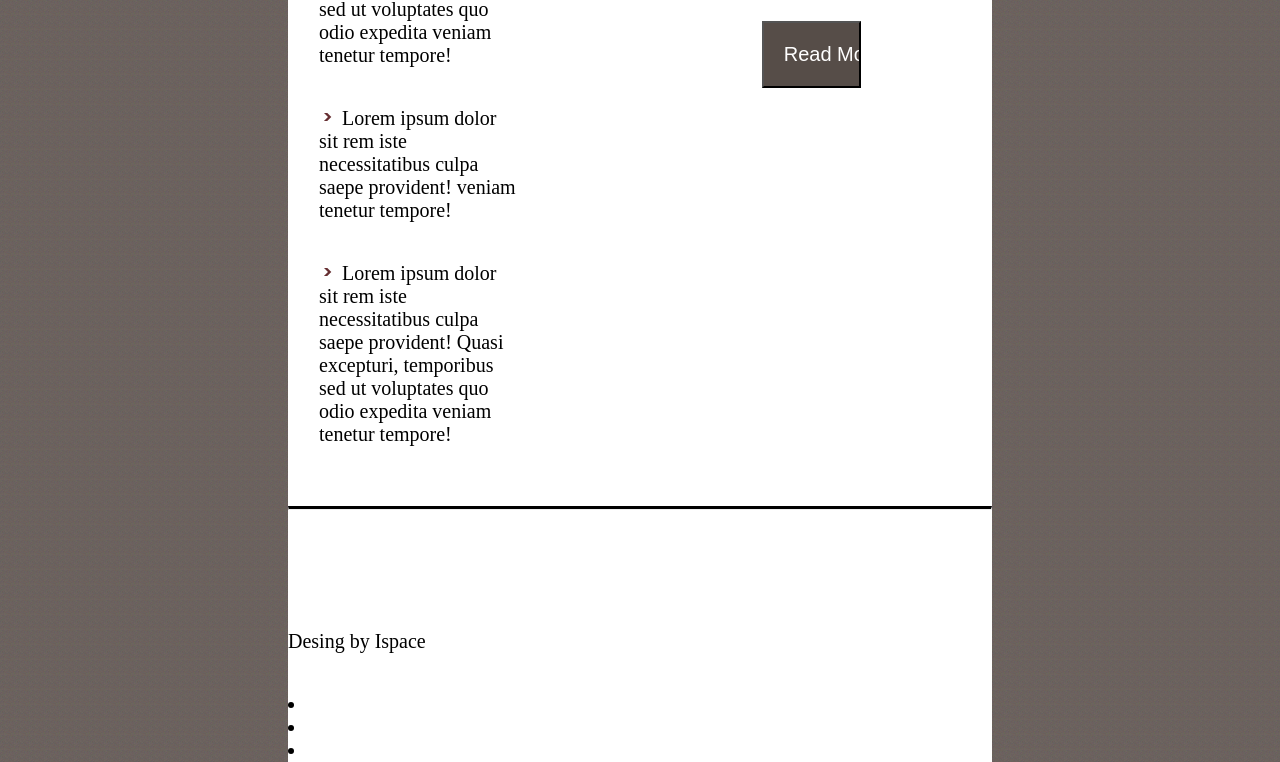
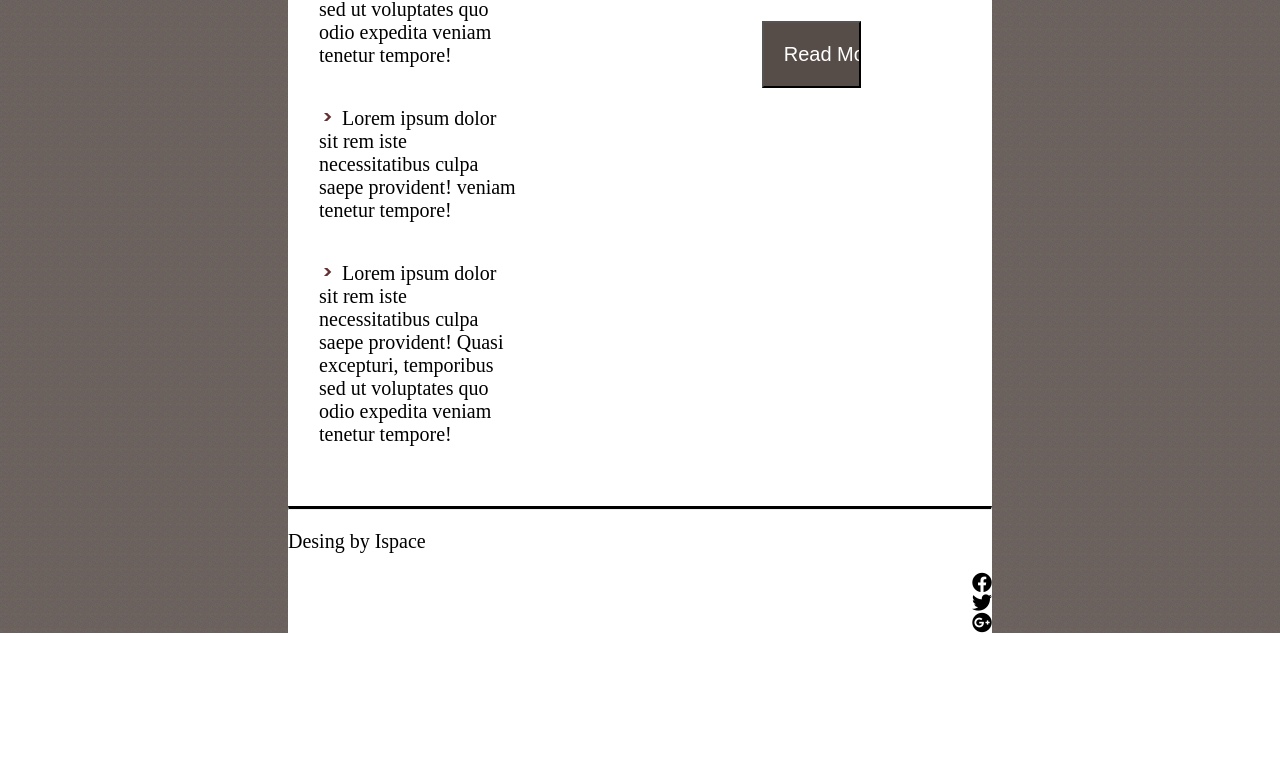
Before and after one commit to picasso31/suite-projet-home, a plain HTML site: page index.html in a window 1280 px wide. Shown: the part 2083-2845 px from the top of the page. After the commit the page ends 2716 px from the top, so only its background shows below. Drawn offline with Linux system fonts and the light colour scheme.

Commit message:
dernier commit

```diff
--- a/assets/Css/Style.css
+++ b/assets/Css/Style.css
@@ -122,7 +122,7 @@ h3 {
     list-style-position: inside;
       }
 
-h3, p {
+h3, p:not(.titre) {
 padding-bottom: 2rem;
 }
 .fleche input{
@@ -144,7 +144,17 @@ footer article {
 hr {
    border-top: solid black;
 }
-footer p {
-    padding-top: 6rem;
+
+
+.titre{
+    display: flex;
+    justify-content: flex-start;
+    align-items: flex-end;
+    margin: 1rem 0;
 
 }
+footer :not(.titre){
+    display: flex;
+    justify-content: flex-end;
+    align-items: self-end;
+}
--- a/index.html
+++ b/index.html
@@ -3,7 +3,9 @@
 <head>
     <meta charset="UTF-8">
     <meta name="viewport" content="width=device-width, initial-scale=1.0">
+    <link rel="stylesheet" href="https://cdnjs.cloudflare.com/ajax/libs/font-awesome/6.4.2/css/all.min.css" integrity="sha512-z3gLpd7yknf1YoNbCzqRKc4qyor8gaKU1qmn+CShxbuBusANI9QpRohGBreCFkKxLhei6S9CQXFEbbKuqLg0DA==" crossorigin="anonymous" referrerpolicy="no-referrer" />
     <link rel="stylesheet" type="text/css" href="./Assets/Css/Style.css">
+
     <title>Document</title>
 </head>
 <body>
@@ -68,16 +70,16 @@
                     <input type="button" value="Read More">
                 </article>
             </section>
+            <hr>
         </main>
 
         <footer>
-            <hr>
-             <p>Desing by Ispace </p>
-            <a href="wwww.facebook.fr"></a>
-            <li><a href="www.facebook.fr"></a></li>
-            <li><a href=""></a></li>
-            <li></li>
 
+            <p class="titre">Desing by Ispace </p>
+
+            <i class="fa-brands fa-facebook"></i>
+            <i class="fa-brands fa-twitter"></i>
+            <i class="fa-brands fa-google-plus"></i>
         </footer>
     </div>
 </body>
```
